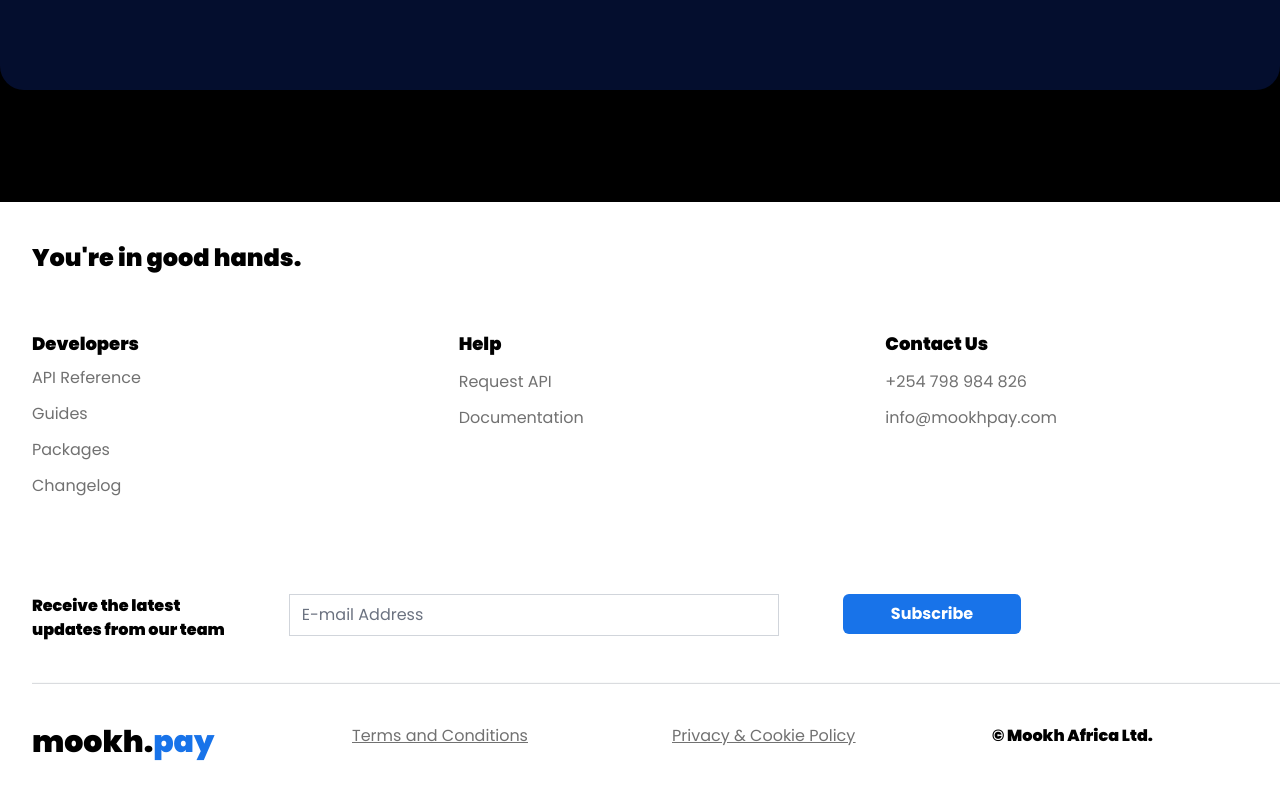
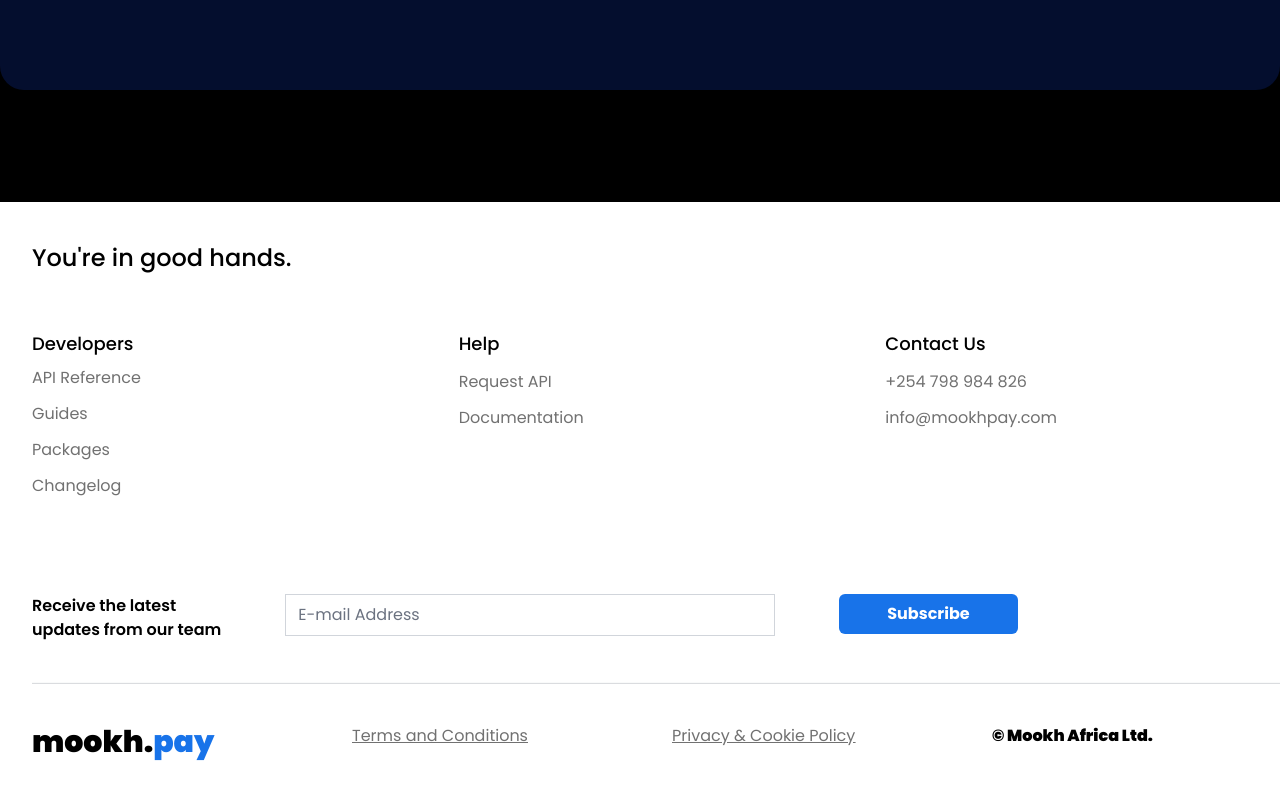
Before and after one commit to MOOKHAFRICA/mookhpay-landing, a Next.js app: page / in a window 1280 px wide. Shown: the part 2646-3446 px from the top of the page. Built offline with nearby package versions, Linux system fonts and the light colour scheme.

Commit message:
font fixes

```diff
--- a/components/footer.js
+++ b/components/footer.js
@@ -3,29 +3,14 @@
     <footer className="mx-8 mt-10 mb-14 w-screen">
       <div className="container mx-auto">
         <div>
-          <h1 className="text-blck font-black text-2xl">
+          <h1 className="text-blck font-medium text-2xl">
             You're in good hands.
           </h1>
         </div>
         <div className="grid grid-cols-1 md:grid-cols-3 mt-14">
-          {/* <div>
-            <div>
-              <p className="text-black font-black text-lg">Features</p>
-            </div>
-            <div>
-              <p className="text-cwc-grey text-base mt-3">Payments</p>
-            </div>
-            <div>
-              <p className="text-cwc-grey text-base mt-3">Checkout Process</p>
-            </div>
-            <div>
-              <p className="text-cwc-grey text-base mt-3">Security</p>
-            </div>
-          </div> */}
-
           <div>
             <div>
-              <p className="text-black font-black text-lg">Developers</p>
+              <p className="text-black font-medium text-lg">Developers</p>
             </div>
             <div className="pt-2">
               <a
@@ -49,7 +34,9 @@
 
           <div>
             <div>
-              <p className="mt-7 md:mt-0 text-black font-black text-lg">Help</p>
+              <p className="mt-7 md:mt-0 text-black  text-lg font-medium">
+                Help
+              </p>
             </div>
             <div>
               <p className="text-cwc-grey text-base mt-3">Request API</p>
@@ -61,7 +48,7 @@
 
           <div>
             <div>
-              <p className="mt-6 md:mt-0 text-black font-black text-lg">
+              <p className="mt-6 md:mt-0 text-black font-medium text-lg">
                 Contact Us
               </p>
             </div>
@@ -75,7 +62,7 @@
         </div>
         <div className="lg:flex space-x-4 md:space-x-16 mt-10 lg:mt-24">
           <div className="invisible lg:visible">
-            <p className="text-black font-black">
+            <p className="text-black  font-semibold">
               Receive the latest <br />
               updates from our team
             </p>
```
